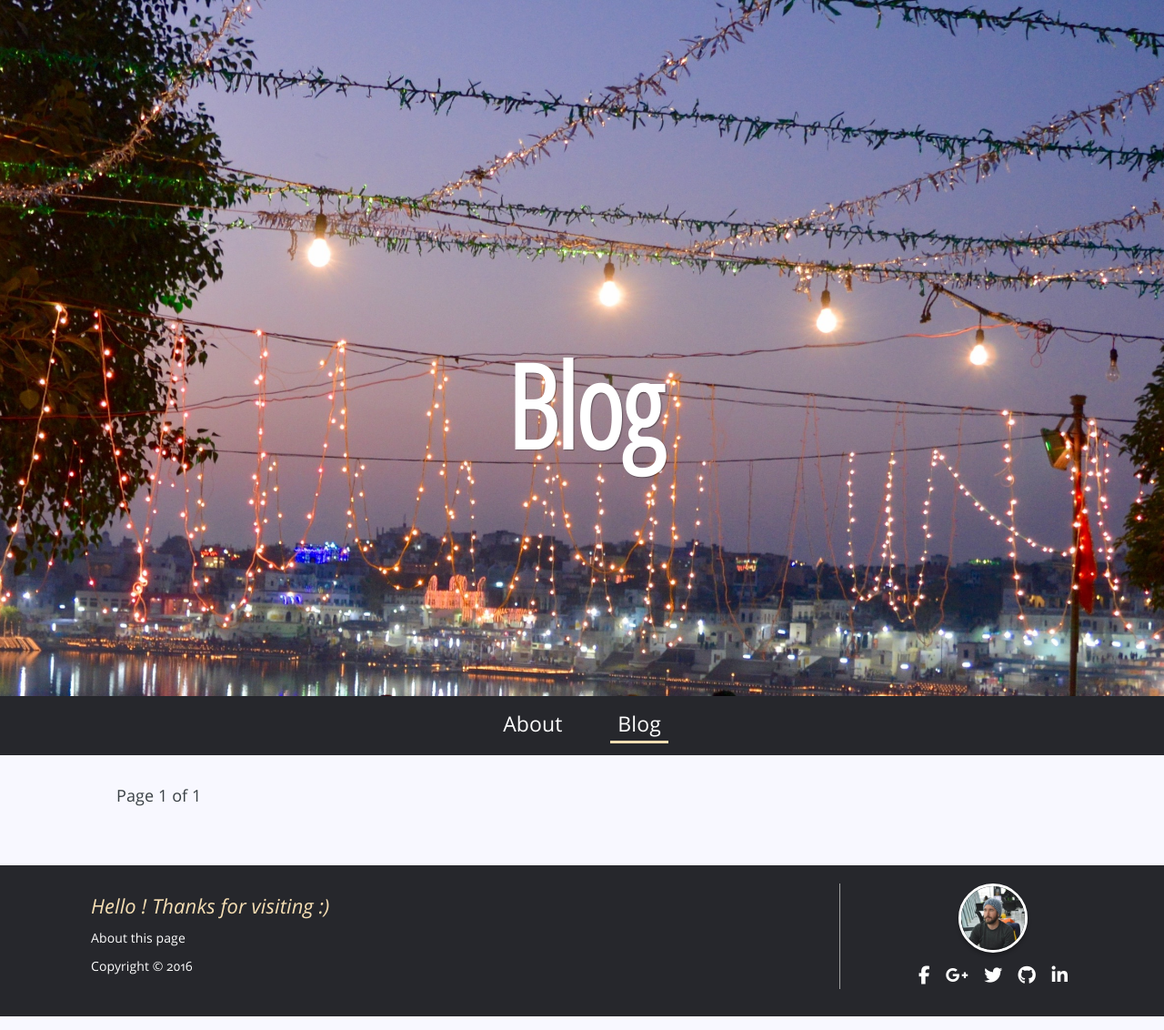
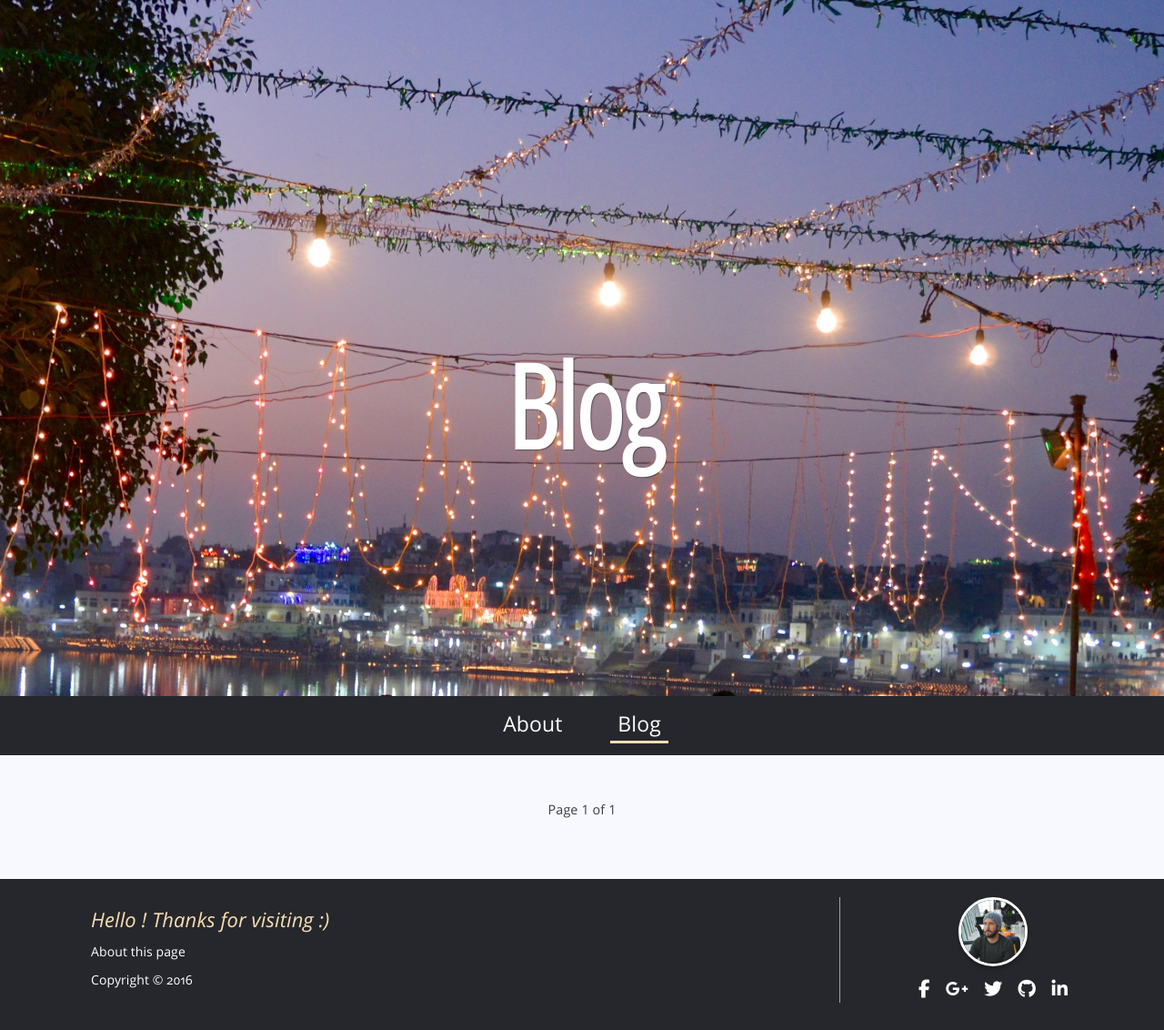
Before and after one commit to vinniehg/irvinhg.github.io, a Jekyll site: the page built from blog/index.html, in a window 1280 px wide. Shown: the whole page at 91% size. Built offline with Jekyll 4.4.1, drawn with Linux system fonts in a browser that asks for light colours; nearby versions of some CDN libraries; library files that are not in the unit come from our copies; the list of posts is cut into pages by our own code.

Commit message:
Adding pagination in flex positioning at bottom

```diff
--- a/_config.yml
+++ b/_config.yml
@@ -20,7 +20,7 @@
 
 # Pagination
 
-paginate: 10
+paginate: 5
 paginate_path: "/blog/page:num/"
 
 # Build settings
--- a/_includes/post_pagination.html
+++ b/_includes/post_pagination.html
@@ -1,13 +1,13 @@
 <nav class="pagination" role="pagination">
     {% if paginator.previous_page %}
         {% if paginator.previous_page == 1 %}
-            <a class="newer-posts" href="{{ site.baseurl }}/blog/" title="Previous Page">&laquo; Newer Posts</a>
+            <a class="newer-posts" href="{{ site.baseurl }}/blog/" title="Previous Page">Newer Posts</a>
         {% else %}
-            <a class="newer-posts" href="{{ site.baseurl }}/blog/page{{ paginator.previous_page }}/" title="Previous Page">&laquo; Newer Posts</a>
+            <a class="newer-posts" href="{{ site.baseurl }}/blog/page{{ paginator.previous_page }}/" title="Previous Page">Newer Posts</a>
       {% endif %}
     {% endif %}
     <span class="page-number"> Page {{ paginator.page }} of {{ paginator.total_pages }} </span>
     {% if paginator.next_page %}
-        <a class="older-posts" href="{{ site.baseurl }}/blog/page{{ paginator.next_page }}/" title="Next Page">Older Posts &raquo;</a>
+        <a class="older-posts" href="{{ site.baseurl }}/blog/page{{ paginator.next_page }}/" title="Next Page">Older Posts</a>
     {% endif %}
 </nav>
--- a/assets/css/main.scss
+++ b/assets/css/main.scss
@@ -115,7 +115,7 @@
 
 .content {
 
-    padding-top: 30px;
+    padding-top: 2.5em;
 
     .post-excerpt {
         p {
@@ -141,6 +141,28 @@
     }
 }
 
+.pagination {
+
+    text-align: center;
+    font-size: 0.8em;
+    display: flex;
+    flex-flow: column;
+    justify-content: center;
+
+    a {
+        text-decoration: none;
+        margin: 1em;
+        padding: 0.5em;
+        border: 1px solid #9EABB3;
+        border-radius: 2px;
+        color: #9EABB3;
+
+        &:hover {
+            color: #49565e;
+        }
+    }
+}
+
 @media only screen and (min-width: $break_medium) {
 
     .header {
@@ -156,6 +178,15 @@
         .maintitle {
             font-size: 7em;
             padding-top: 1em;
+        }
+    }
+
+    .pagination {
+        flex-flow: row;
+        align-items: center;
+
+        a {
+            line-height: 1em;
         }
     }
 }
```
